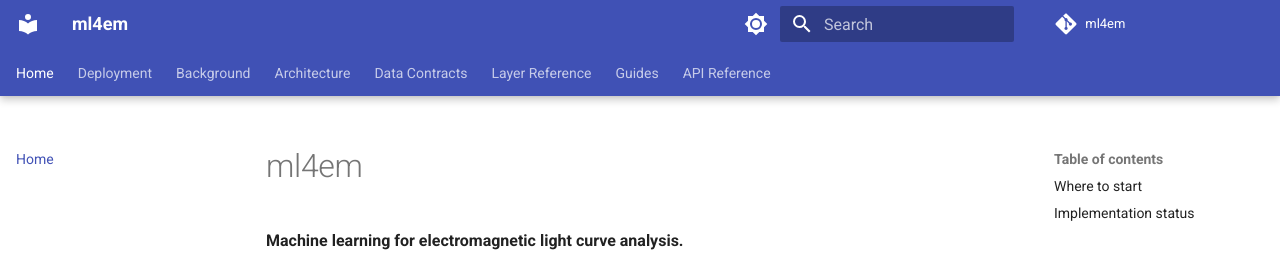
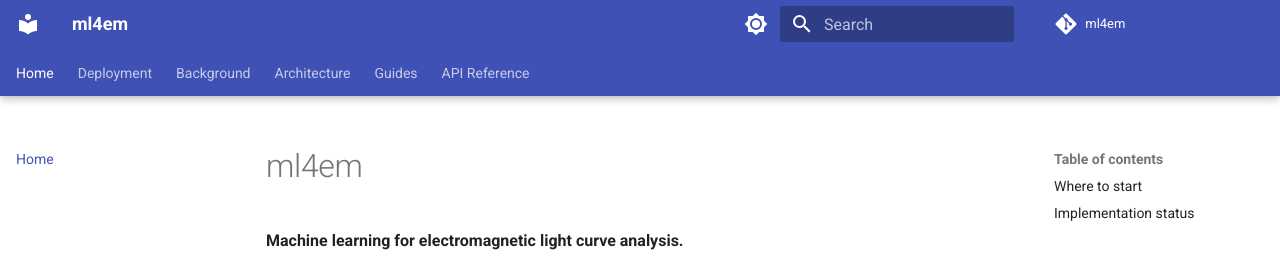
Before and after one commit to ManiacUrgency42/ml4em, an MkDocs documentation site: the page built from docs/index.md, in a window 1280 px wide. Shown: the top 257 px of the page. Built offline with MkDocs 1.6.1 and Material for MkDocs 9.7.7, drawn with Linux system fonts in a browser that asks for light colours; comment, search, counter and statistics services are not loaded.

Commit message:
docs: move Layer Reference under Architecture in nav
Layers are the technical detail behind the architecture overview —
keeping them as a separate top-level section created unnecessary friction.
Data Contracts moved under Architecture too as it belongs with the same
conceptual grouping.

Co-Authored-By: Claude Sonnet 4.6 <noreply@anthropic.com>

```diff
--- a/mkdocs.yml
+++ b/mkdocs.yml
@@ -90,16 +90,14 @@ nav:
   - Architecture:
     - Overview: architecture/overview.md
     - Design Principles: architecture/design-principles.md
-
-  - Data Contracts: data-contracts.md
-
-  - Layer Reference:
-    - Foundation: layers/foundation.md
-    - Data: layers/data.md
-    - Features: layers/features.md
-    - Models: layers/models.md
-    - Training: layers/training.md
-    - Inference: layers/inference.md
+    - Data Contracts: data-contracts.md
+    - Layers:
+      - Foundation: layers/foundation.md
+      - Data: layers/data.md
+      - Features: layers/features.md
+      - Models: layers/models.md
+      - Training: layers/training.md
+      - Inference: layers/inference.md
 
   - Guides:
     - Add a Data Source: guides/add-data-source.md
```
